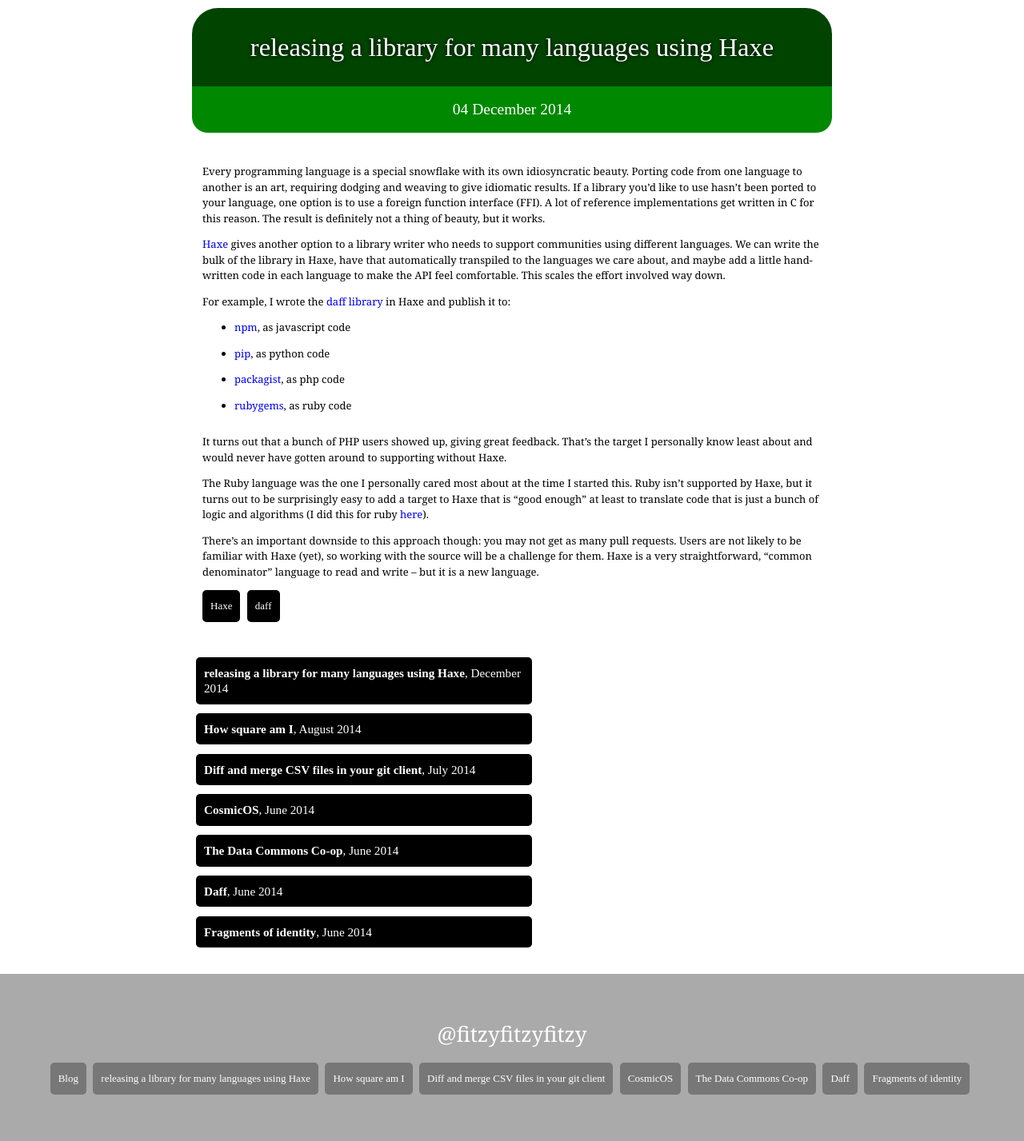
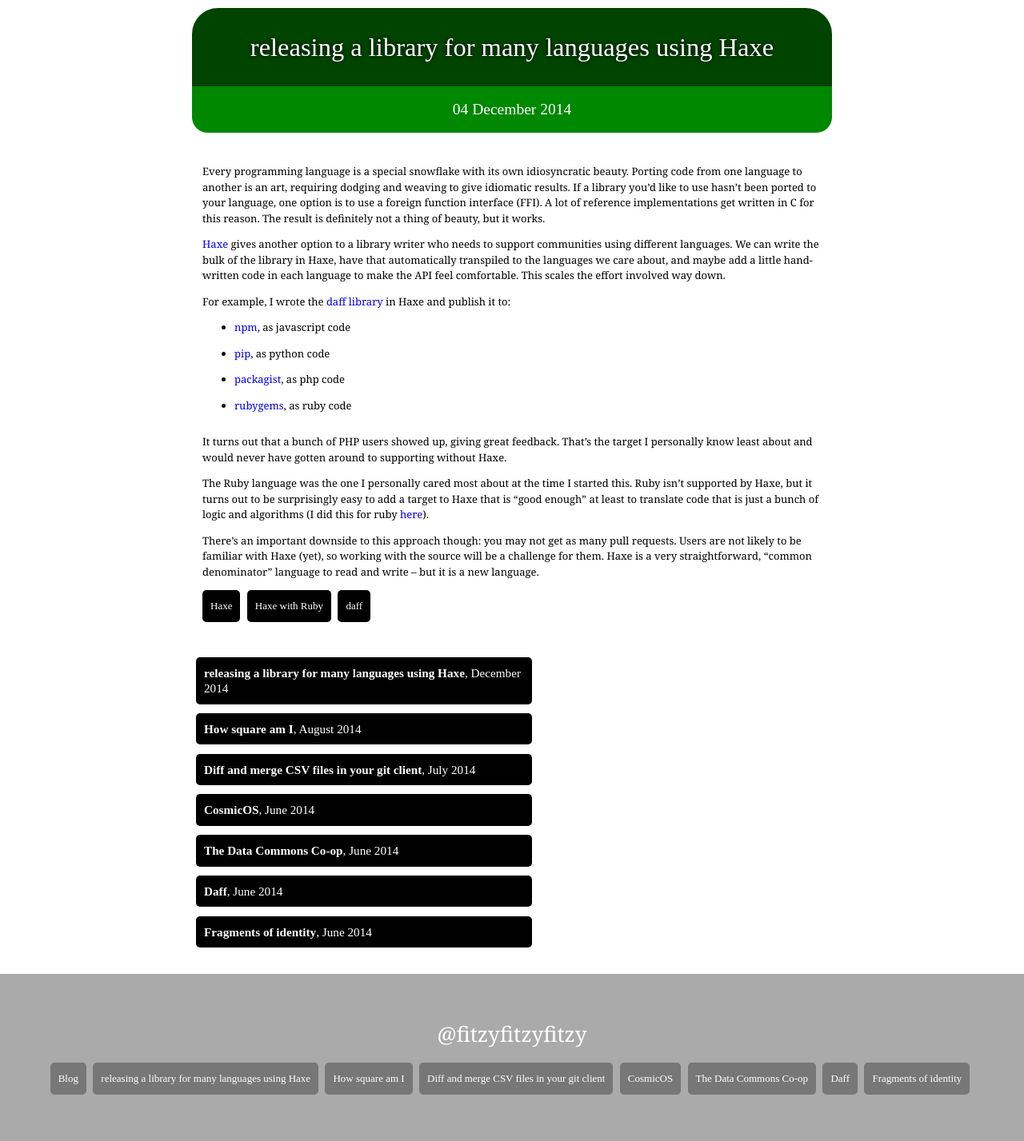
Before and after one commit to paulfitz/paulfitz.github.io, a Jekyll site: the page built from _posts/2014-12-04-haxe.md, in a window 1280 px wide. Shown: the whole page at 80% size. Built offline with Jekyll 4.4.1, drawn with Linux system fonts in a browser that asks for light colours; some web fonts are replaced.

Commit message:
mention haxe+ruby

```diff
--- a/_posts/2014-12-04-haxe.md
+++ b/_posts/2014-12-04-haxe.md
@@ -44,5 +44,6 @@
 
 <ul class="menu">
 <li><a href="http://haxe.org/">Haxe</a></li>
+<li><a href="https://github.com/paulfitz/haxe">Haxe with Ruby</a></li>
 <li><a href="https://github.com/paulfitz/daff">daff</a></li>
 </ul>
```
